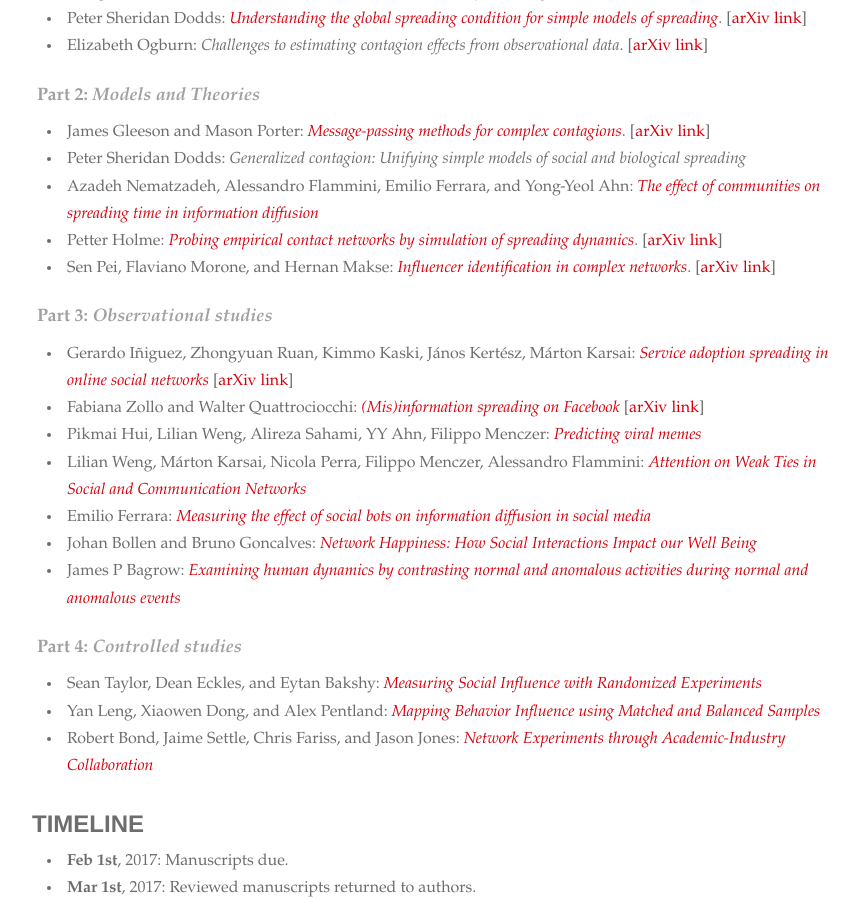
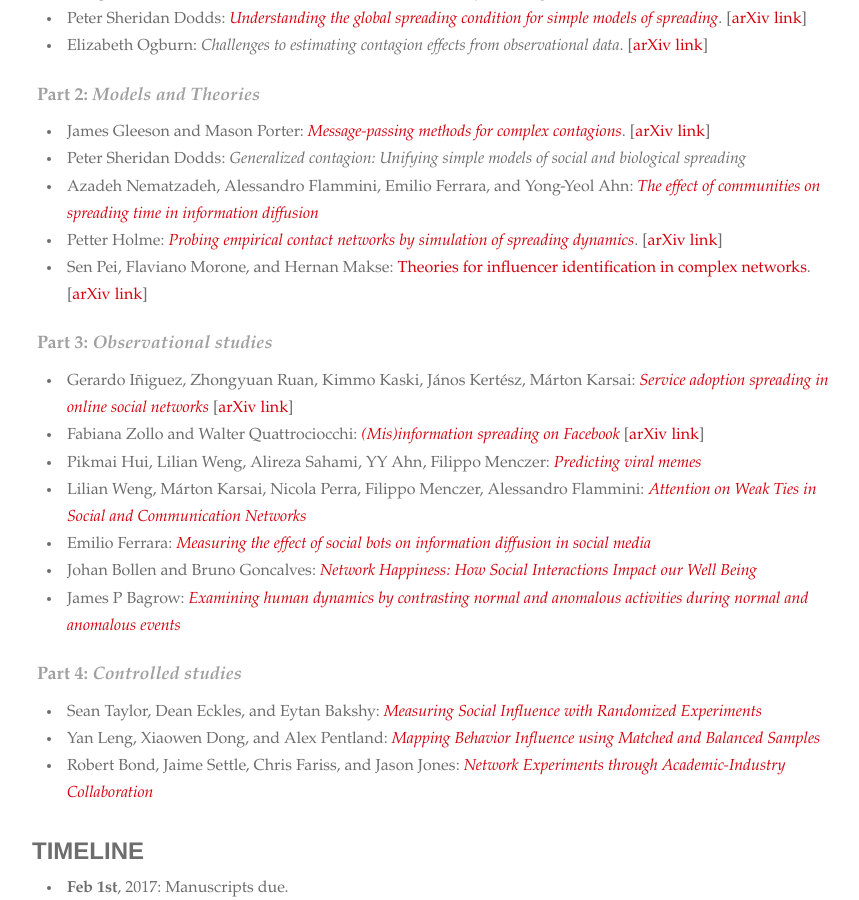
Before and after one commit to socialcontagionbook/socialcontagionbook.github.io, a Jekyll site: the page built from index.md, in a window 1280 px wide and 900 px high, scrolled down 427 px. Shown: the whole window, without its empty margins (208-1067 px from the left). Built offline with Jekyll 4.4.1, drawn with Linux system fonts in a browser that asks for light colours; some web fonts are replaced; our own code applies the rules of GitHub Pages for plain Markdown files.

Commit message:
Update index.md

```diff
--- a/index.md
+++ b/index.md
@@ -20,7 +20,7 @@
 * Peter Sheridan Dodds: _Generalized contagion: Unifying simple models of social and biological spreading_
 * Azadeh Nematzadeh, Alessandro Flammini, Emilio Ferrara, and Yong-Yeol Ahn: [_The effect of communities on spreading time in information diffusion_](#nematzadeh)
 * Petter Holme: [_Probing empirical contact networks by simulation of spreading dynamics_](#holme). \[[arXiv link](https://arxiv.org/abs/1706.09095)\]
-* Sen Pei, Flaviano Morone, and Hernan Makse: [_Influencer identification in complex networks_](#pei). \[[arXiv link](https://arxiv.org/abs/1707.01594)\]
+* Sen Pei, Flaviano Morone, and Hernan Makse: [Theories for influencer identification in complex networks](#pei). \[[arXiv link](https://arxiv.org/abs/1707.01594)\]
 
 ## **Part 3**: _Observational studies_
 
```
